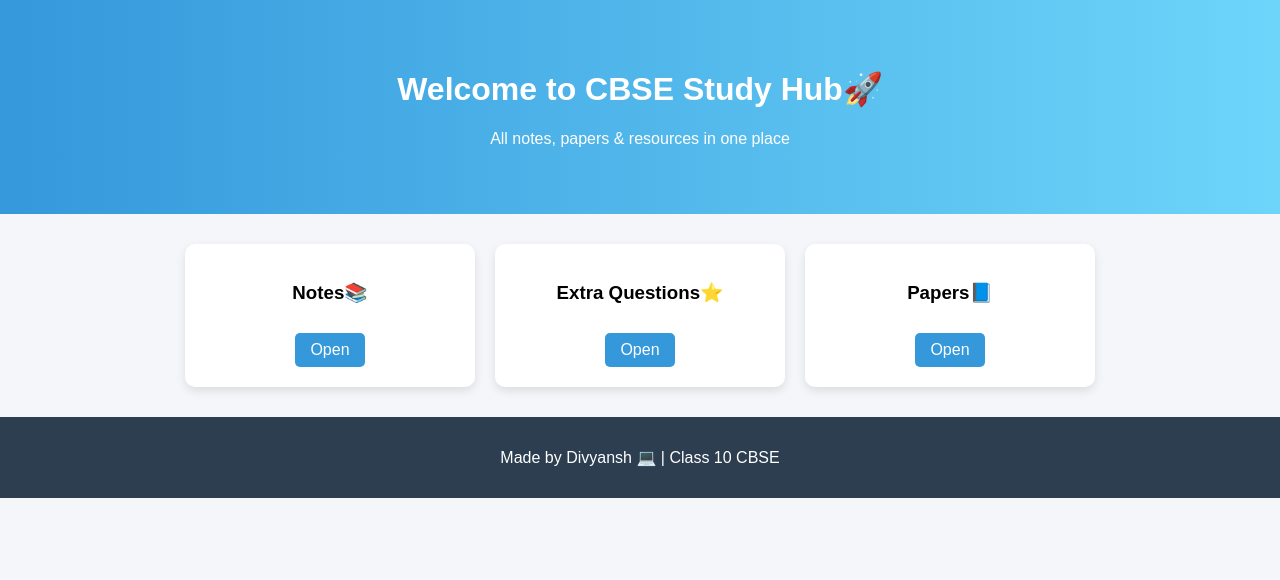
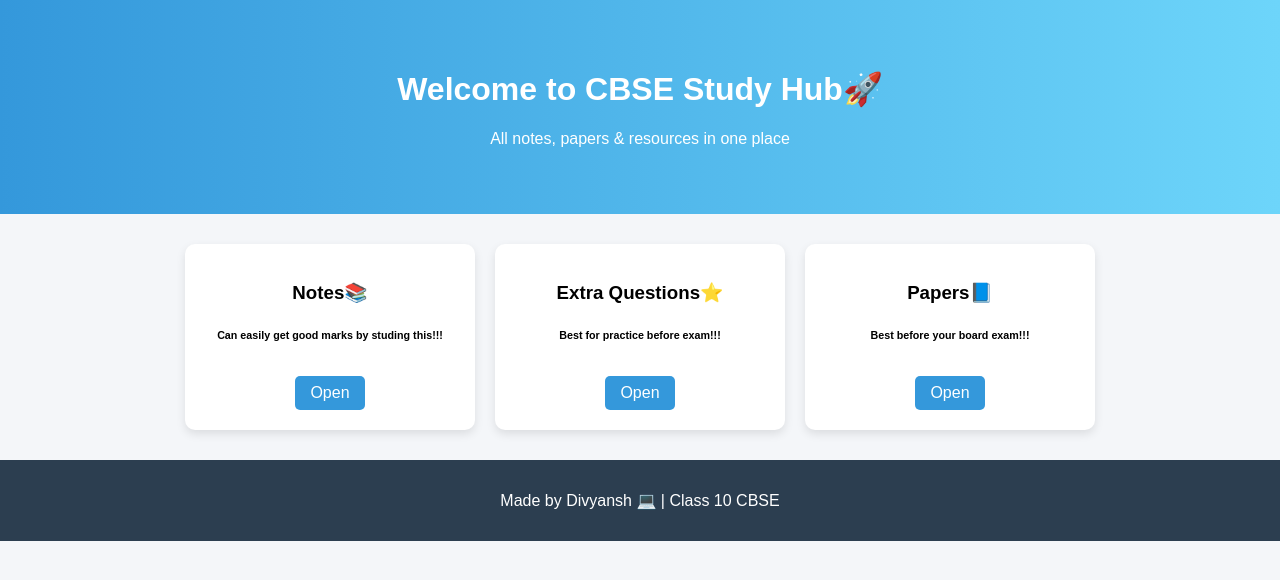
Before and after one commit to divyanshhh01/cbse-website, a Flask app: page / in a window 1280 px wide. Shown: the part 99-679 px from the top of the page. Run offline with Flask 3, Linux system fonts and the light colour scheme.

Commit message:
Enhance card descriptions in home.html
Added additional descriptions for notes, extra questions, and papers sections.

```diff
--- a/templates/home.html
+++ b/templates/home.html
@@ -10,16 +10,19 @@
 <div class="cards">
     <div class="card">
         <h3>Notes📚</h3>
+        <h6>Can easily get good marks by studing this!!!</h6>
         <a href="/notes">Open</a>
     </div>
 
     <div class="card">
         <h3>Extra Questions⭐</h3>
+        <h6>Best for practice before exam!!!</h6>
         <a href="/important">Open</a>
     </div>
 
     <div class="card">
         <h3>Papers📘</h3>
+        <h6>Best before your board exam!!!</h6>
         <a href="/papers">Open</a>
     </div>
 </div>
```
